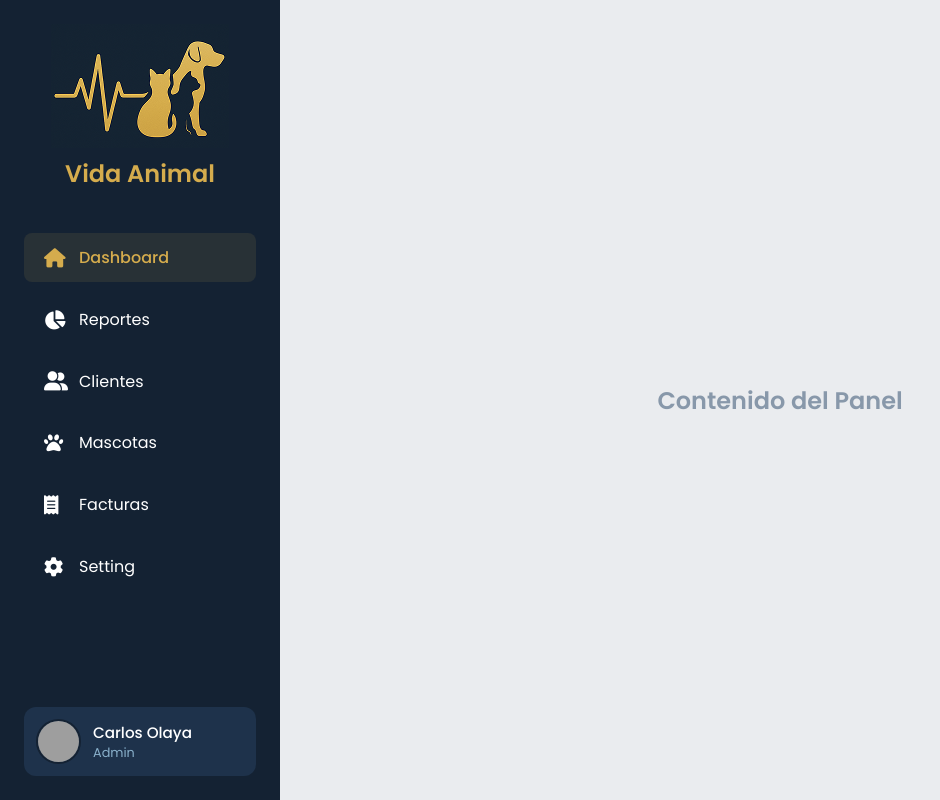
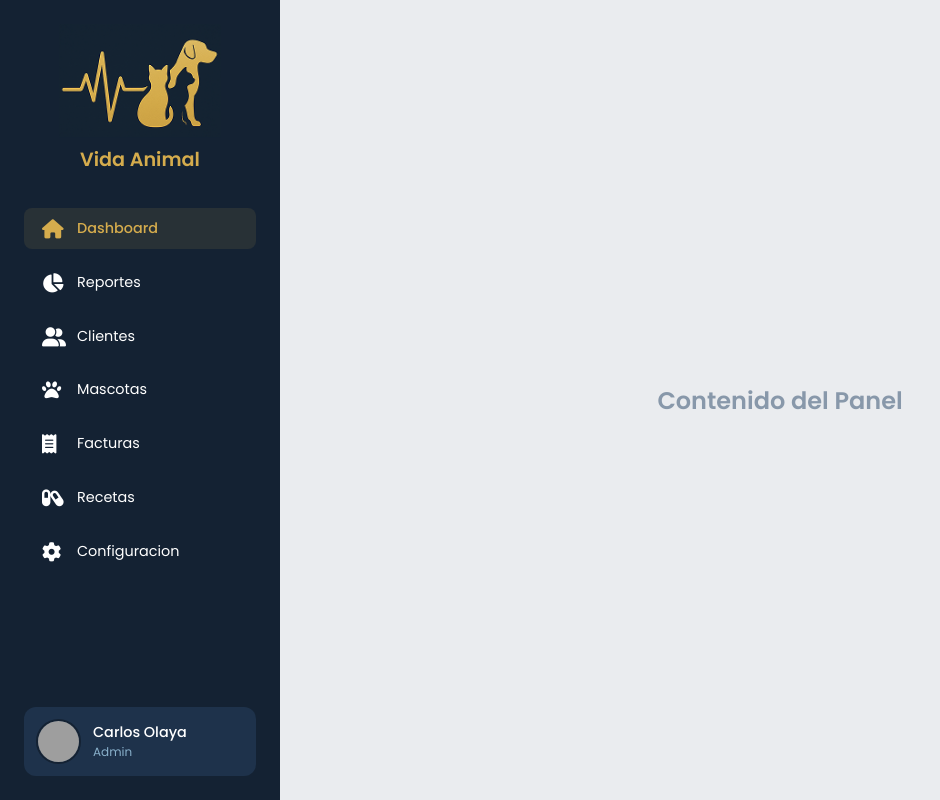
Before and after one commit to CarlosOlayaT/ProyectoDAW, a PHP site: page /view/templates/sideBar.html in a window 1280 px wide. Shown: the whole page, without its empty margins (0-940 px from the left). Run offline with PHP 8.4, Linux system fonts and the light colour scheme; grey boxes are pictures that could not be loaded.

Commit message:
Ajustes de menu y perfil

```diff
--- a/assets/css/styleSideBar.css
+++ b/assets/css/styleSideBar.css
@@ -45,7 +45,7 @@ body {
     display: flex;
     flex-direction: column;
     align-items: center;
-    margin-bottom: 2rem;
+    margin-bottom: 1.5rem;
     text-align: center;
 }
 
@@ -55,14 +55,14 @@ body {
 }
 
 .brand-img {
-    max-width: 90%;
+    max-width: 70%;
     height: auto;
     object-fit: contain;
 }
 
 .brand-text {
     color: var(--color-gold);
-    font-size: 1.5rem;
+    font-size: 1.2rem;
     font-weight: 600;
     margin: 0;
 }
@@ -79,11 +79,11 @@ body {
 .nav-item {
     display: flex;
     align-items: center;
-    padding: 12px 16px;
+    padding: 10px 14px;
     border-radius: 8px;
     cursor: pointer;
     text-decoration: none;
-    font-size: 1rem;
+    font-size: 0.9rem;
     font-weight: 400;
     transition: all 0.3s ease;
     color: var(--color-white);
@@ -132,13 +132,13 @@ body {
 }
 
 .user-name {
-    font-size: 0.95rem;
+    font-size: 0.90rem;
     font-weight: 500;
     color: var(--color-white);
 }
 
 .user-role {
-    font-size: 0.8rem;
+    font-size: 0.75rem;
     color: var(--color-accent);
     opacity: 0.8;
 }
--- a/view/templates/sideBar.html
+++ b/view/templates/sideBar.html
@@ -56,8 +56,14 @@
                     </li>
                     <li>
                         <a href="#" class="nav-item" onclick="selectMenu(this)">
+                            <i class="fa-solid fa-capsules"></i>
+                            <span>Recetas</span>
+                        </a>
+                    </li>
+                    <li>
+                        <a href="#" class="nav-item" onclick="selectMenu(this)">
                             <i class="fa-solid fa-gear"></i>
-                            <span>Setting</span>
+                            <span>Configuracion</span>
                         </a>
                     </li>
                 </ul>
```
